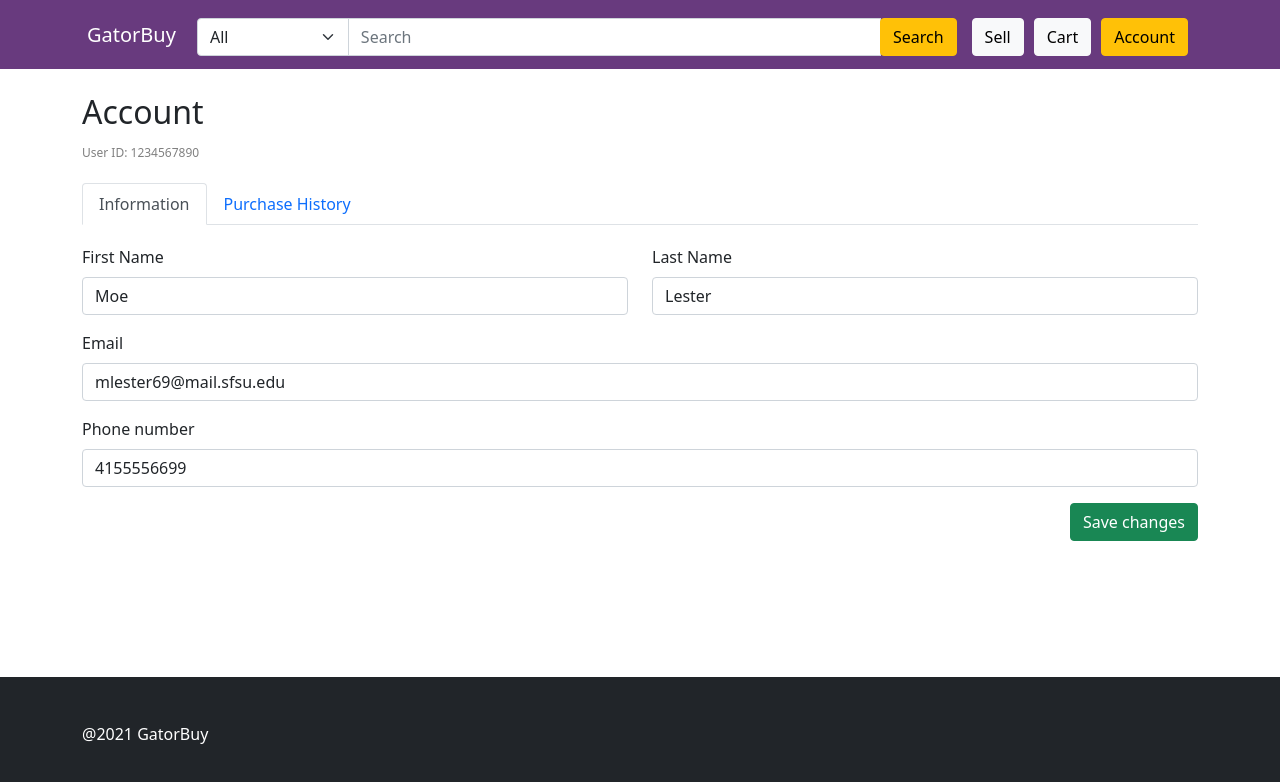
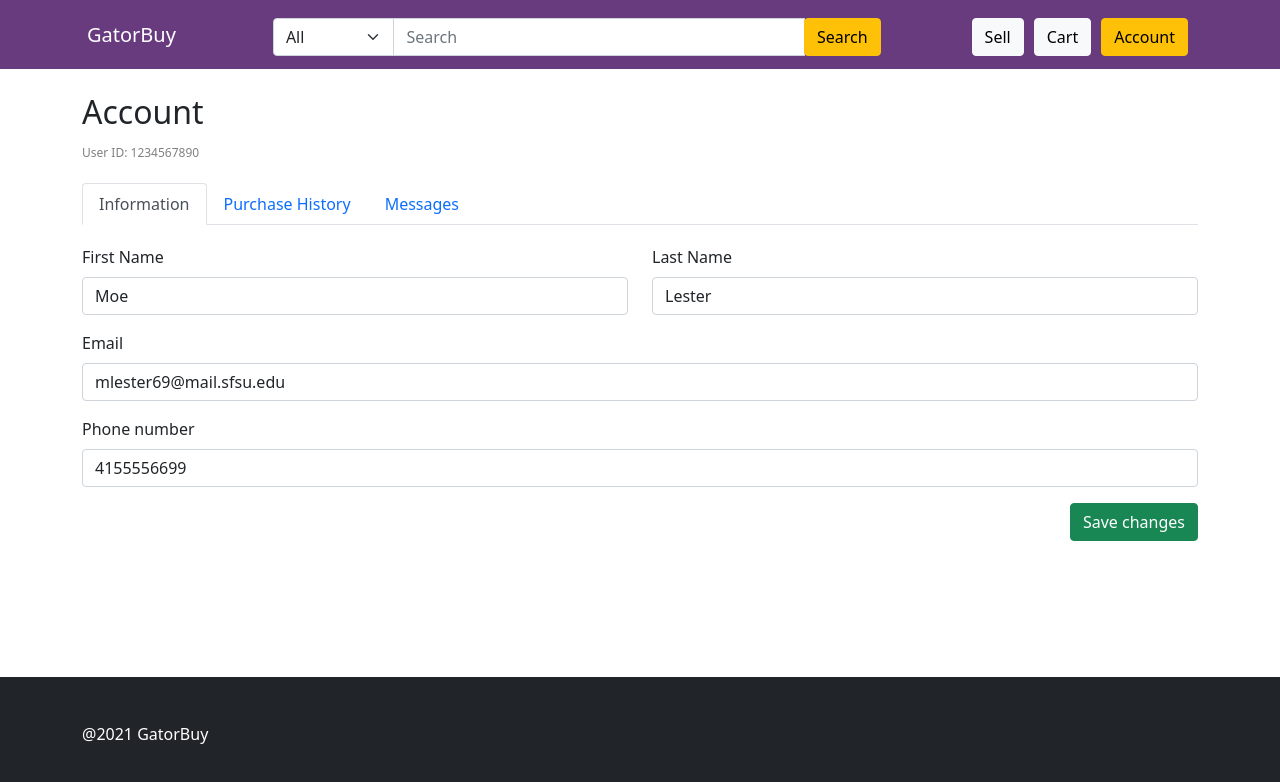
Before and after one commit to ohlesl1e/csc642-team11, a React (Create React App) app in the folder source/: page /account in a window 1280 px wide. Shown: the top 782 px of the page. Built offline with nearby package versions, Linux system fonts and the light colour scheme.

Commit message:
login page routing, crowded navbar fix

```diff
--- a/source/src/pages/Account.js
+++ b/source/src/pages/Account.js
@@ -3,6 +3,7 @@ import { Container, Tabs, Tab, Button, Row, Col } from 'react-bootstrap'
 import { useWindowSize } from '../resize'
 import History from './History'
 import Info from './Info'
+import Messages from './Messages'
 
 function Account() {
     const height = useWindowSize()
@@ -26,6 +27,9 @@ function Account() {
                     <Tab eventKey="history" title="Purchase History">
                         <History />
                     </Tab>
+                    <Tab eventKey="messages" title="Messages">
+                        <Messages />
+                    </Tab>
                 </Tabs>
             </Container>
         </div>
--- a/source/src/pages/Checkout.js
+++ b/source/src/pages/Checkout.js
@@ -1,8 +1,10 @@
 import React from 'react'
 import { Col, Container, Row, Button, Form, Card, Table } from 'react-bootstrap'
+import { useSearchParams } from 'react-router-dom'
 import { useWindowSize } from '../resize'
 
 export default function Checkout() {
+    const [searchParams] = useSearchParams()
     const height = useWindowSize()
     return (
         <div style={{ minHeight: (height - 240.2) }} className='mt-4'>
@@ -16,6 +18,8 @@ export default function Checkout() {
                             <Col md={5}><a href='/registration'><Button variant='warning' style={{ width: '100%' }}>Register</Button></a></Col>
                         </Row>
                         <Form style={{ marginTop: '1rem' }}>
+                            {searchParams.get('from') !== 'login' &&
+                                <div>
                                     <Form.Group className='mb-3'>
                                         <Form.Label>*Name</Form.Label>
                                         <Form.Control
@@ -38,6 +42,8 @@ export default function Checkout() {
                                             type='tele' style={{ border: '2px solid black', borderRadius: '20px' }}
                                         />
                                     </Form.Group>
+                                </div>
+                            }
 
                             <Form.Group className='mb-3'>
                                 <Form.Label>*Pickup location</Form.Label>
--- a/source/src/pages/Header.js
+++ b/source/src/pages/Header.js
@@ -18,7 +18,27 @@ function Header() {
                     <Navbar.Collapse id="responsive-navbar-nav">
                         <Nav className='nav-fill w-100 nav-bar-element'>
                             <Nav.Item>
-                                <Form>
+                                {window.innerWidth >= 992 ?
+                                    <Form style={{ maxWidth: '80%', margin: 'auto' }}>
+                                        <InputGroup>
+                                            <Form.Select defaultValue='All' style={{ maxWidth: '20%' }}>
+                                                <option>All</option>
+                                                <option>Textbooks</option>
+                                                <option>Cloathing</option>
+                                                <option>Electronics</option>
+                                                <option>School Supplies</option>
+                                                <option>Dorm</option>
+                                            </Form.Select>
+                                            <FormControl
+                                                type="search"
+                                                placeholder="Search"
+                                                className="me-6"
+                                                aria-label="Search"
+                                            />
+                                            <a href='/search'><Button variant='warning'>Search</Button></a>
+                                        </InputGroup>
+                                    </Form> :
+                                    <Form style={{ maxWidth: '98%'}}>
                                         <InputGroup>
                                             <Form.Select defaultValue='All' style={{ maxWidth: '20%' }}>
                                                 <option>All</option>
@@ -37,6 +57,7 @@ function Header() {
                                             <a href='/search'><Button variant='warning'>Search</Button></a>
                                         </InputGroup>
                                     </Form>
+                                }
                             </Nav.Item>
                         </Nav>
                         <Nav className='nav-bar-element'>
--- a/source/src/pages/Login.js
+++ b/source/src/pages/Login.js
@@ -30,7 +30,7 @@ function Login({ role }) {
                     {
                         searchParams.get('from') === 'checkout' ?
                             <Button
-                                href='/checkout'
+                                href='/checkout?from=login'
                                 variant='success'
                                 id="cancel-button"
                                 style={{
--- a/source/src/pages/Registration.js
+++ b/source/src/pages/Registration.js
@@ -42,7 +42,7 @@ function Registration() {
                     </div>
                     <div>
                         <Link to="/"><button class="btn btn-danger btn-lg" id="cancel-button" style={{ marginRight: '20px', width: '275px' }}>Cancel</button></Link>
-                        <button type="submit" class="btn btn-success btn-lg" id="success-button" style={{ width: '275px' }}>Submit</button>
+                        <button type="submit" class="btn btn-success btn-lg" id="success-button" style={{ width: '275px' }} href="javascript:history.back()">Submit</button>
                     </div>
                     <div style={{ textAlign: 'center', marginTop: '30px' }}>
                         <label>Already had an account?</label><br />
--- a/source/src/pages/SellerPage.js
+++ b/source/src/pages/SellerPage.js
@@ -31,7 +31,7 @@ function Seller() {
                     defaultActiveKey='messages'
                     style={{ marginTop: '20px', marginBottom: '20px' }}
                 >
-                    <Tab eventKey="messages" title="Buyer Messages">
+                    <Tab eventKey="messages" title="Messages">
                         <Messages />
                     </Tab>
                     <Tab eventKey="selling" title="Selling" >
```
Lines whose indentation alone changed are shown as unchanged.
